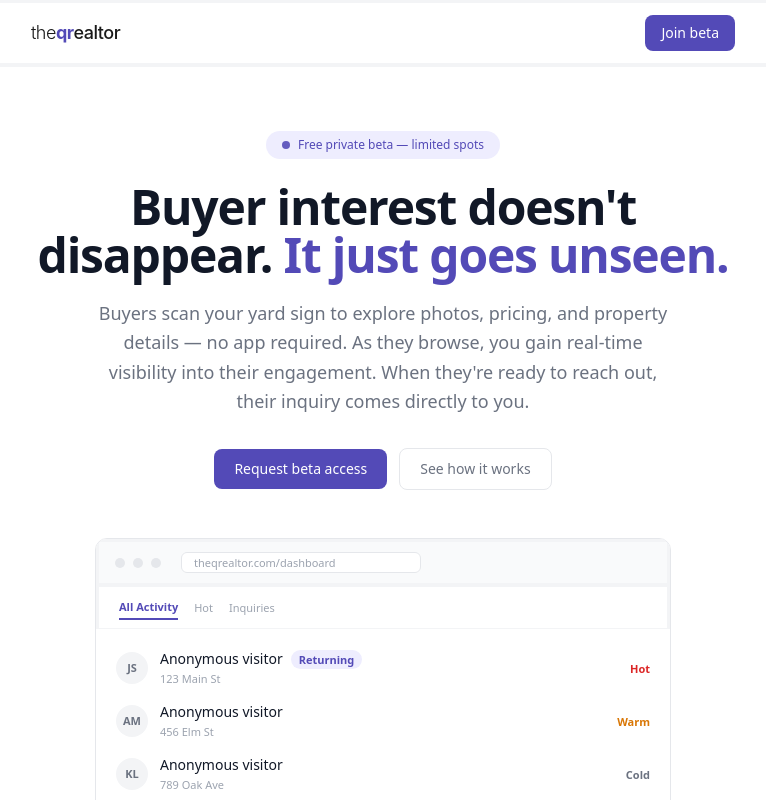
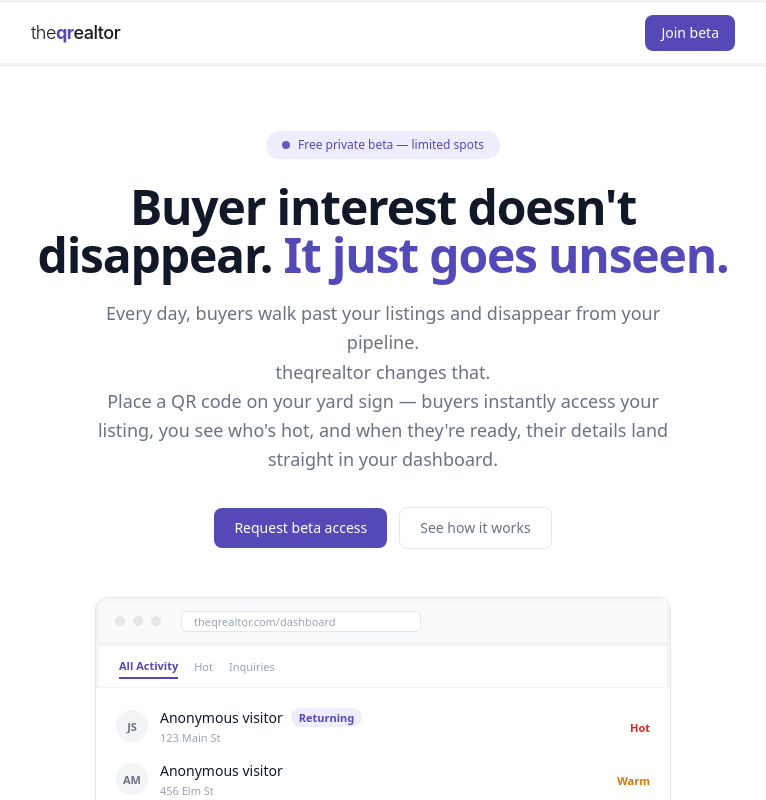
Before and after one commit to daze2991-del/theQRealtor, a Next.js app: page / in a window 1280 px wide. Shown: the top 800 px of the page, without its empty margins (257-1023 px from the left). Built offline with nearby package versions, Linux system fonts and the light colour scheme.

Commit message:
Rewrite hero subtext — punchy three-line version

```diff
--- a/app/(marketing)/page.tsx
+++ b/app/(marketing)/page.tsx
@@ -199,7 +199,11 @@
           variants={fadeUp}
           className="text-center text-lg text-gray-500 leading-relaxed max-w-xl mx-auto mb-8"
         >
-          Buyers scan your yard sign to explore photos, pricing, and property details — no app required. As they browse, you gain real-time visibility into their engagement. When they&apos;re ready to reach out, their inquiry comes directly to you.
+          Every day, buyers walk past your listings and disappear from your pipeline.
+          <br />
+          theqrealtor changes that.
+          <br />
+          Place a QR code on your yard sign — buyers instantly access your listing, you see who&apos;s hot, and when they&apos;re ready, their details land straight in your dashboard.
         </motion.p>
 
         <motion.div variants={fadeUp} className="flex items-center justify-center gap-3 mb-12">
```
